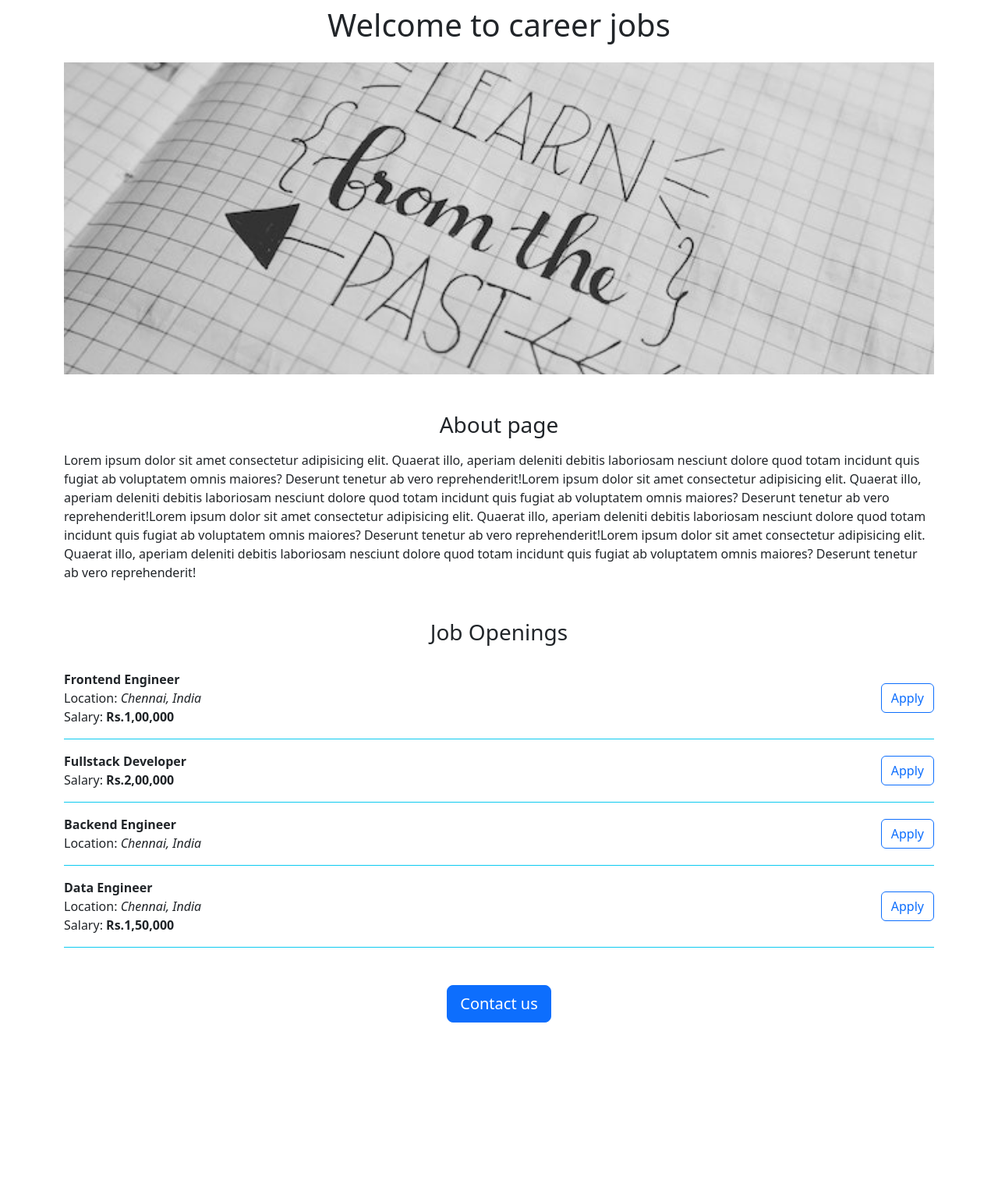
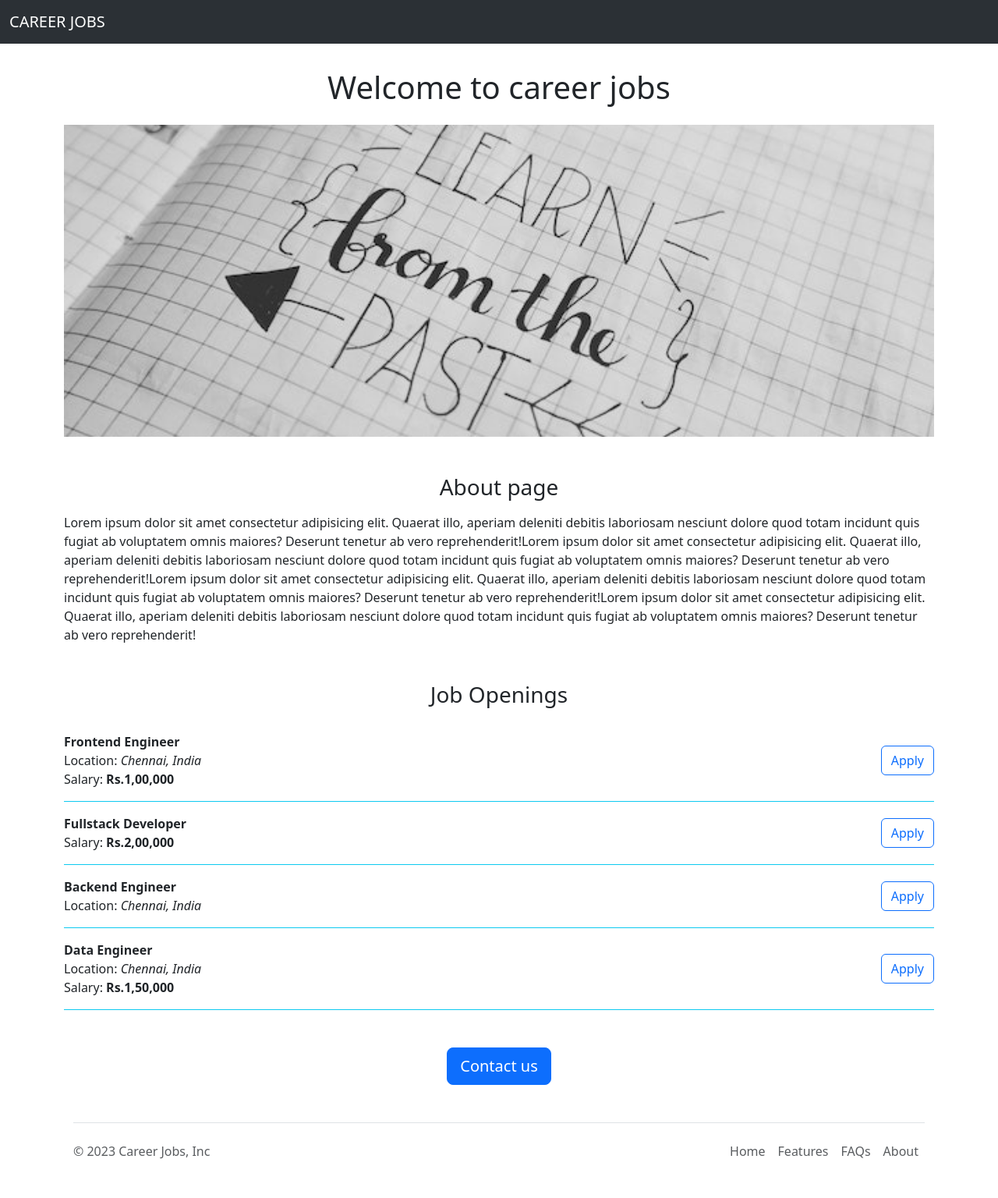
Before and after one commit to arvindh07/website_py, a Flask app: page / in a window 1280 px wide. Shown: the whole page at 78% size. Before the commit the page ends 1311 px from the top, so only its background shows below. Run offline with Flask 3, Linux system fonts and the light colour scheme.

Commit message:
done some aesthetic improvements

```diff
--- /dev/null
+++ b/templates/Footer.html
@@ -0,0 +1,16 @@
+<div class="container">
+  <footer class="d-flex flex-wrap justify-content-between align-items-center py-3 my-4 border-top">
+    <p class="col-md-4 mb-0 text-body-secondary">© 2023 Career Jobs, Inc</p>
+
+    <a href="/" class="col-md-4 d-flex align-items-center justify-content-center mb-3 mb-md-0 me-md-auto link-body-emphasis text-decoration-none">
+      <svg class="bi me-2" width="40" height="32"><use xlink:href="#bootstrap"></use></svg>
+    </a>
+
+    <ul class="nav col-md-4 justify-content-end">
+      <li class="nav-item"><a href="#" class="nav-link px-2 text-body-secondary">Home</a></li>
+      <li class="nav-item"><a href="#" class="nav-link px-2 text-body-secondary">Features</a></li>
+      <li class="nav-item"><a href="#" class="nav-link px-2 text-body-secondary">FAQs</a></li>
+      <li class="nav-item"><a href="#" class="nav-link px-2 text-body-secondary">About</a></li>
+    </ul>
+  </footer>
+</div>
--- a/templates/Home.html
+++ b/templates/Home.html
@@ -15,6 +15,7 @@
   </style>
 </head>
 <body>
+    {% include "Navbar.html" %}
     <div class="container">
       <div class="header">
     <h1 class="text-center mt-2 mb-4">Welcome to career jobs</h1>
@@ -34,9 +35,13 @@
       </div>
 
       <div class="mx-auto mb-5 text-center">
-      <button type="button" class="btn btn-primary btn-lg">Contact us</button>
+      <a
+        type="button"
+        class="btn btn-primary btn-lg"
+        href="mailto:support-career@gmail.com?subject=Question%20about%20Job%20Openings&body=Question%3A%20%3Cyour%20question%20here%3E"
+        >Contact us</a>
       </div>
-
+      {% include "Footer.html" %}
 </div>
     <script src="https://cdn.jsdelivr.net/npm/bootstrap@5.3.1/dist/js/bootstrap.bundle.min.js" integrity="sha384-HwwvtgBNo3bZJJLYd8oVXjrBZt8cqVSpeBNS5n7C8IVInixGAoxmnlMuBnhbgrkm" crossorigin="anonymous"></script>
 </body>
--- a/templates/JobItem.html
+++ b/templates/JobItem.html
@@ -9,6 +9,8 @@
             {% endif %}
           </div>
           <div>
-            <button type="button" class="btn btn-outline-primary">Apply</button>
+            <a type="button"
+              class="btn btn-outline-primary"
+              href="mailto:arv@gmail.com?subject=Application%20for%20{{job['name']}}&body=My%20name%3A%20%3Cyour%20name%20here%3E%0A%0AMy%20resume%20link%3A%20%3Cyour%20resume%20link%3E">Apply</a>
           </div>
         </div>
--- /dev/null
+++ b/templates/Navbar.html
@@ -0,0 +1,6 @@
+<nav class="navbar fixed-top bg-body-tertiary navbar bg-primary" data-bs-theme="dark">
+  <div class="container-fluid">
+    <a class="navbar-brand" href="#">CAREER JOBS</a>
+  </div>
+</nav>
+<div style="height:80px"></div>
```
